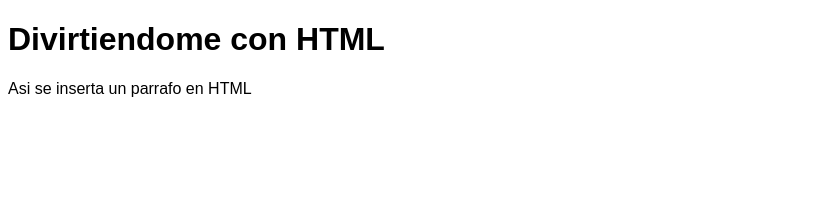
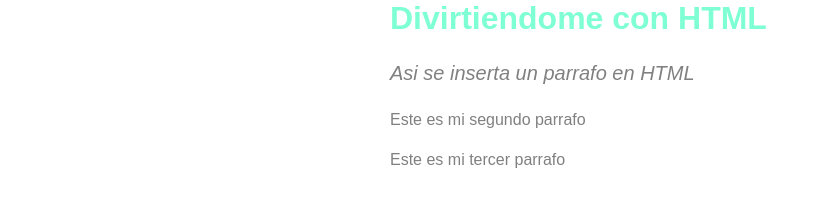
Before and after one commit to Santiago-Sixtos/SantiagoEmmanuelSixtosMartinez, a plain HTML site: page Selectores basicos/Selectores Basicos.html in a window 1280 px wide. Shown: the whole page, without its empty margins (0-821 px from the left). Drawn offline with Linux system fonts and the light colour scheme.

Commit message:
22/08/23

```diff
--- a/Selectores basicos/Selectores Basicos.html
+++ b/Selectores basicos/Selectores Basicos.html
@@ -8,13 +8,31 @@
         body {
             font-family: Arial, Helvetica, sans-serif;
             max-width: 500px;
+            margin: 0 auto;
+        }
+
+        .parrafo {
+            color: gray;
+            line-height: 1.5em;
+        }
+
+        #P01{
+            font-size: 20px;
+            font-style: italic;
+        }
+
+        h1{
+            margin-top: 0;
+            color: aquamarine;
         }
     </style>
 </head>
 <body>
     <h1>Divirtiendome con HTML</h1>
 
-    <p>Asi se inserta un parrafo en HTML</p>
+    <p id="P01" class="parrafo">Asi se inserta un parrafo en HTML</p>
+    <p id="P02" class="parrafo">Este es mi segundo parrafo</p>
+    <p id="P03" class="parrafo">Este es mi tercer parrafo</p>
 
 </body>
 </html>
```
